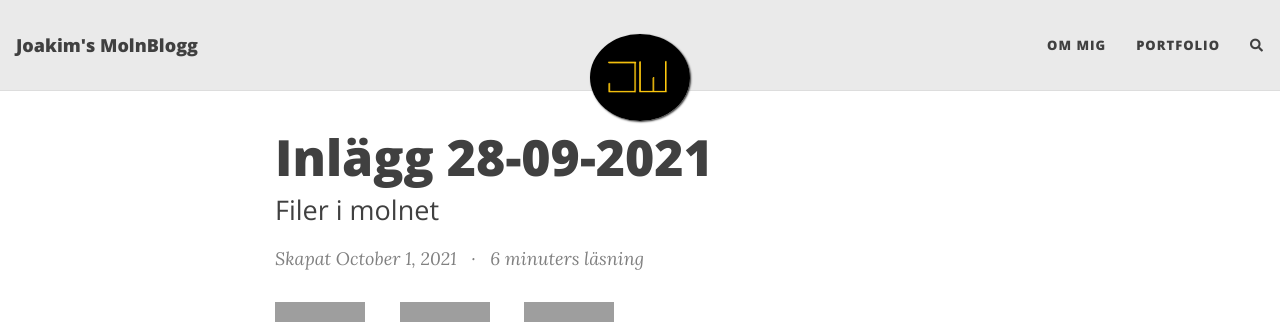
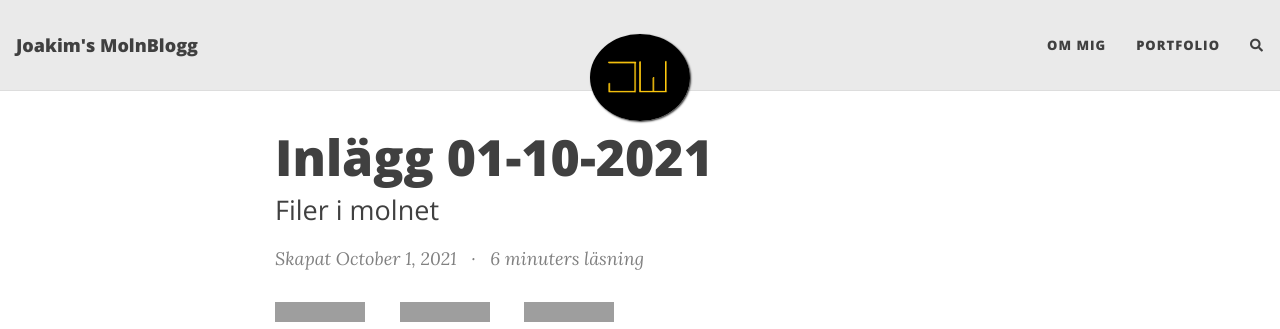
Before and after one commit to joakimwidell/joakimwidell.github.io, a Jekyll site: the page built from _posts/2021-10-01-filer-i-molnet.md, in a window 1280 px wide and 900 px high. Shown: the top 329 px of the window. Built offline with Jekyll 4.4.1, drawn with Linux system fonts in a browser that asks for light colours; nearby versions of some CDN libraries; comment, search, counter and statistics services are not loaded; grey boxes are pictures that could not be loaded.

```diff
--- a/_posts/2021-10-01-filer-i-molnet.md
+++ b/_posts/2021-10-01-filer-i-molnet.md
@@ -1,6 +1,6 @@
 ---
 layout: post
-title: Inlägg 28-09-2021
+title: Inlägg 01-10-2021
 subtitle: Filer i molnet
 gh-repo: joakimwidell
 gh-badge: [star, fork, follow]
```
